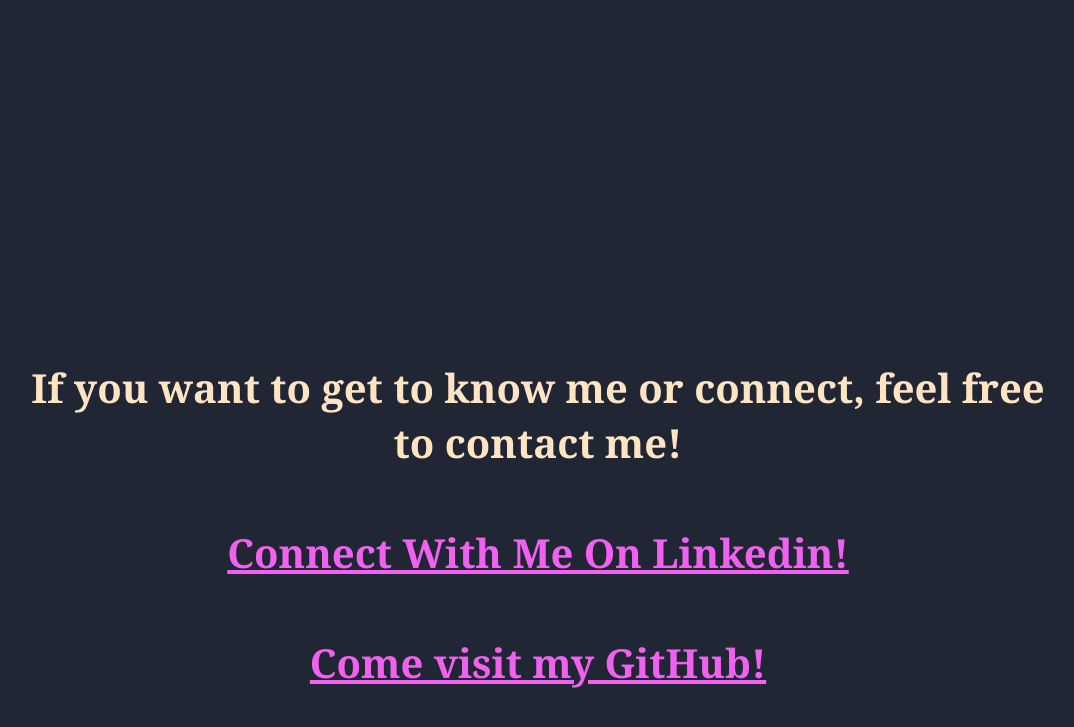
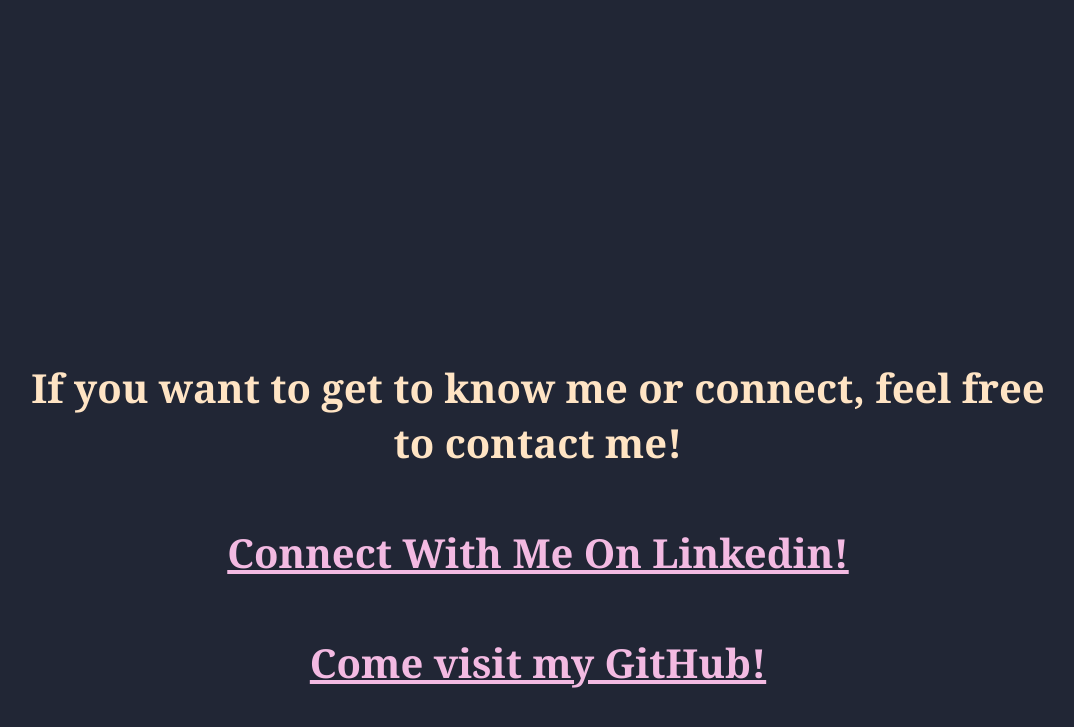
Before and after one commit to JeffreyLum/JeffreyLum.github.io, a plain HTML site: page index.html in a window 1280 px wide. Shown: the part 1397-2124 px from the top of the page, without its empty margins (102-1176 px from the left). Drawn offline with nearby package versions, Linux system fonts and the light colour scheme.

Commit message:
minor changes to format

```diff
--- a/assets/css/main page.css
+++ b/assets/css/main page.css
@@ -4,7 +4,6 @@
   overflow-x: hidden;
   margin: 0;
   padding: 0;
-
 }
 body {
   background: #212635;
@@ -144,7 +143,11 @@
 
 .connect {
   text-decoration: underline;
-  color: rgb(240, 97, 240);
+  color: #f3bae2;
+}
+
+.connect:visited {
+  color: #f3bae2;
 }
 
 @media screen and (max-width: 1150px) {
```
Also changed, not shown: index.html (+9 -5 lines).
